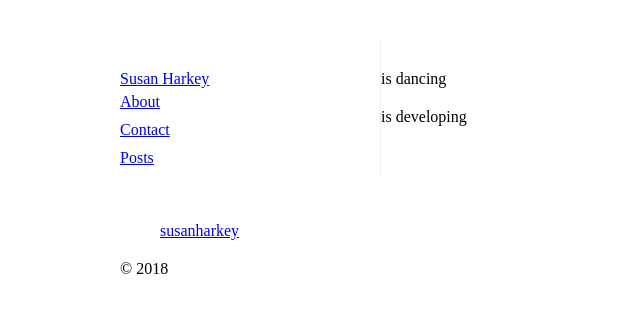
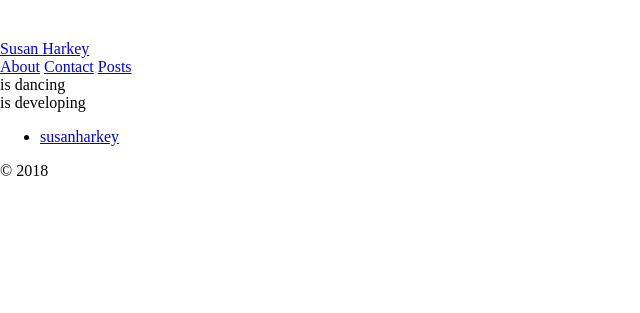
Before and after one commit to susanharkey/susanharkey.github.io, a Jekyll site: the page built from index.html, in a window 1280 px wide. Shown: the top 313 px of the page, without its empty margins (0-640 px from the left). Built offline with Jekyll 4.4.1, drawn with Linux system fonts in a browser that asks for light colours.

Commit message:
Remove images and most of the css

```diff
--- a/_includes/header.html
+++ b/_includes/header.html
@@ -9,7 +9,7 @@
       <div>
         {% for page in site.pages %}
           {% if page.title %}
-          <a class="page-link" href="{{ page.url | prepend: site.baseurl }}">{{ page.title }}</a>
+          <a class="nav-item" href="{{ page.url | prepend: site.baseurl }}">{{ page.title }}</a>
           {% endif %}
         {% endfor %}
       </div>
--- a/css/style.css
+++ b/css/style.css
@@ -4,27 +4,11 @@
 
 body {
 	margin: 40px auto;
-	max-width: 1040px;
+	max-width: 1280px;
 }
 
-li {
-	list-style: none;
-}
-
-p, div {
+p {
 	margin-bottom: 1.25em;
-}
-
-.page-link {
-	display: block;
-	padding: 5px 0;
-}
-
-.header-img {
-	border-radius: 50%;
-	width: 75%;
-	display: block;
-	margin: 0 auto;
 }
 
 .site-footer{
@@ -33,21 +17,5 @@ p, div {
 
 @media (min-width: 600px){
 
-	.site-header{
-		max-width: 25%;
-    	float: left;
-    	padding: 30px 0;
-	}
-
-	.page-content {
-		padding: 30px 0;
-		width: 75%;
-		float: right;
-		border-left: 1px solid #eee;
-	}
-
-	.header-img {
-		width: 100%;
-	}
 
 }
```
Also changed, not shown: images/susanharkey.jpg (deleted).
